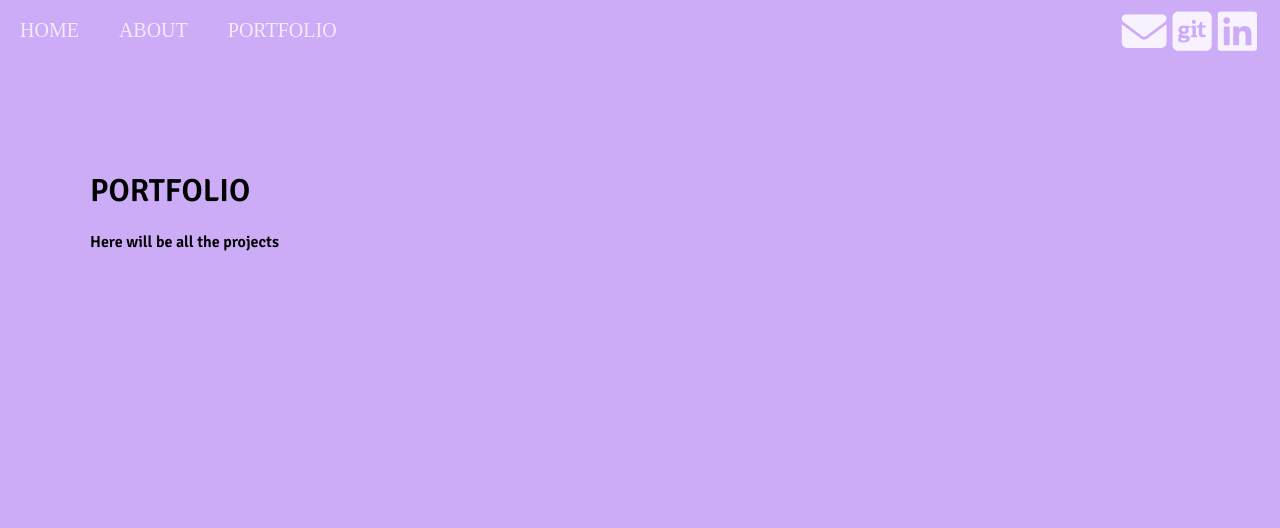
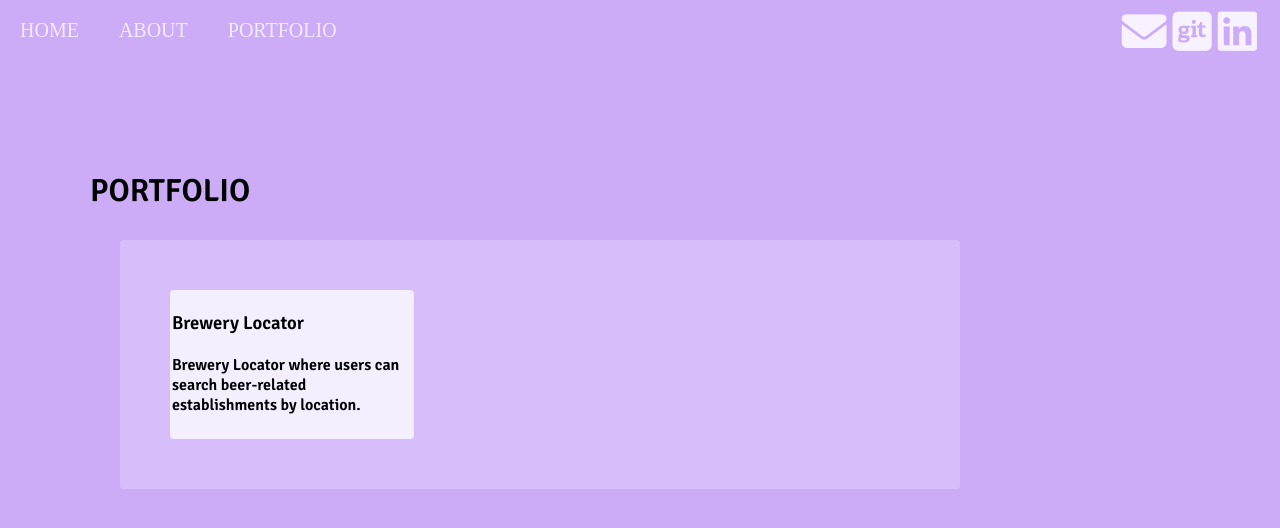
Before and after one commit to fayvera/Mock-website, a React (Create React App) app: page /portfolio in a window 1280 px wide. Shown: the top 528 px of the page. Built offline with nearby package versions, Linux system fonts and the light colour scheme.

Commit message:
adds more styling to portfolio page

```diff
--- a/src/Portfolio/portfolio.js
+++ b/src/Portfolio/portfolio.js
@@ -15,7 +15,10 @@ class Portfolio extends Component{
             <div class="main-portfolio-div">
                 <h1>PORTFOLIO</h1>
                 <div id="project-container">
-                    Here will be all the projects
+                    <div class="single-project-container">
+                        <h3 class="project-title">Brewery Locator</h3>
+                        <h4>Brewery Locator where users can search beer-related establishments by location.</h4>
+                    </div>
                 </div>
             </div>
         )
--- a/src/stylesheets/portfolio.css
+++ b/src/stylesheets/portfolio.css
@@ -5,3 +5,26 @@
     align-items: flex-start;
 
   }
+
+  #project-container{
+    justify-content: flex-start;
+    margin: 30px;
+    background-color: rgba(255, 255, 255, 0.208);
+    width: 50rem;
+    align-items: stretch;
+    border-radius: 3px;
+    padding: 20px;
+  }
+
+  .single-project-container{
+    border-radius: 4px;
+    background-color: rgba(252, 253, 255, 0.79) ;
+    margin: 30px;
+    padding: 2px;
+    width: 15rem;
+  }
+
+  .project-title{
+    font-weight: bold;
+    flex-wrap: wrap;
+  }
```
